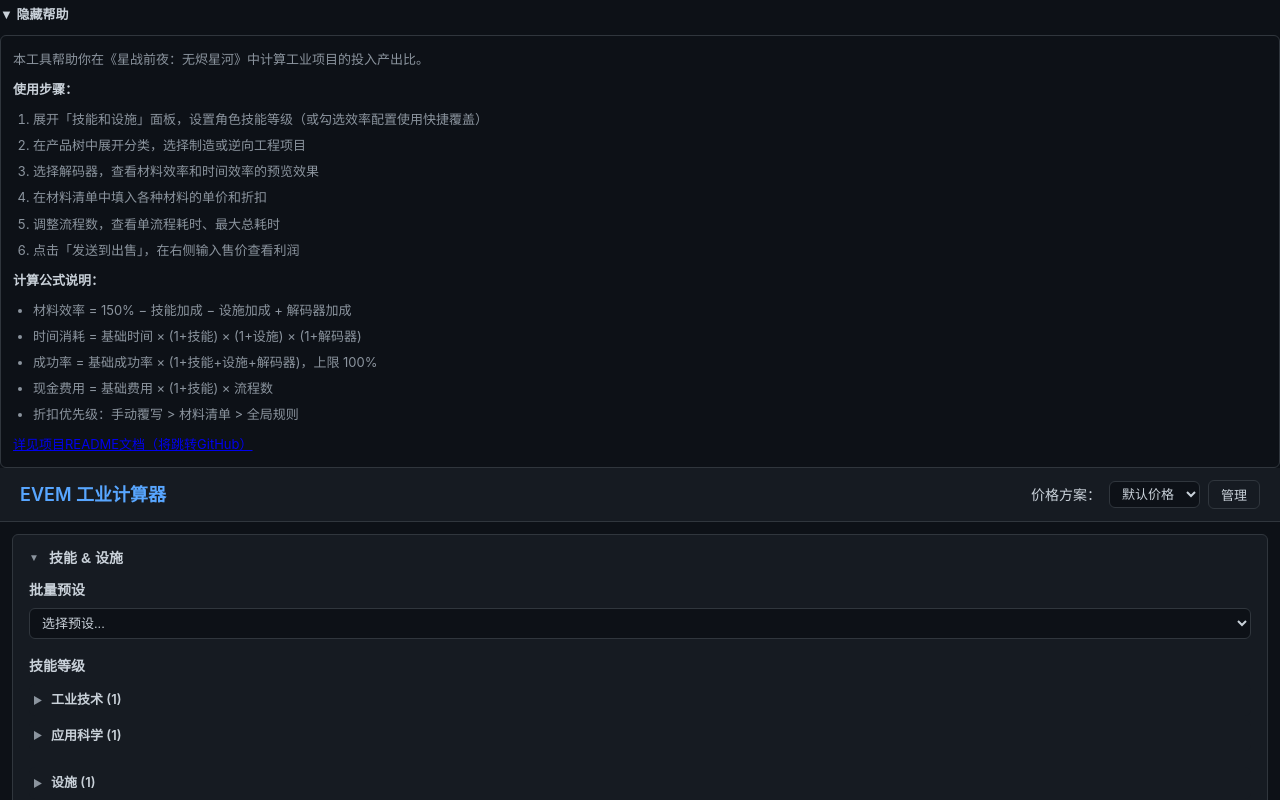
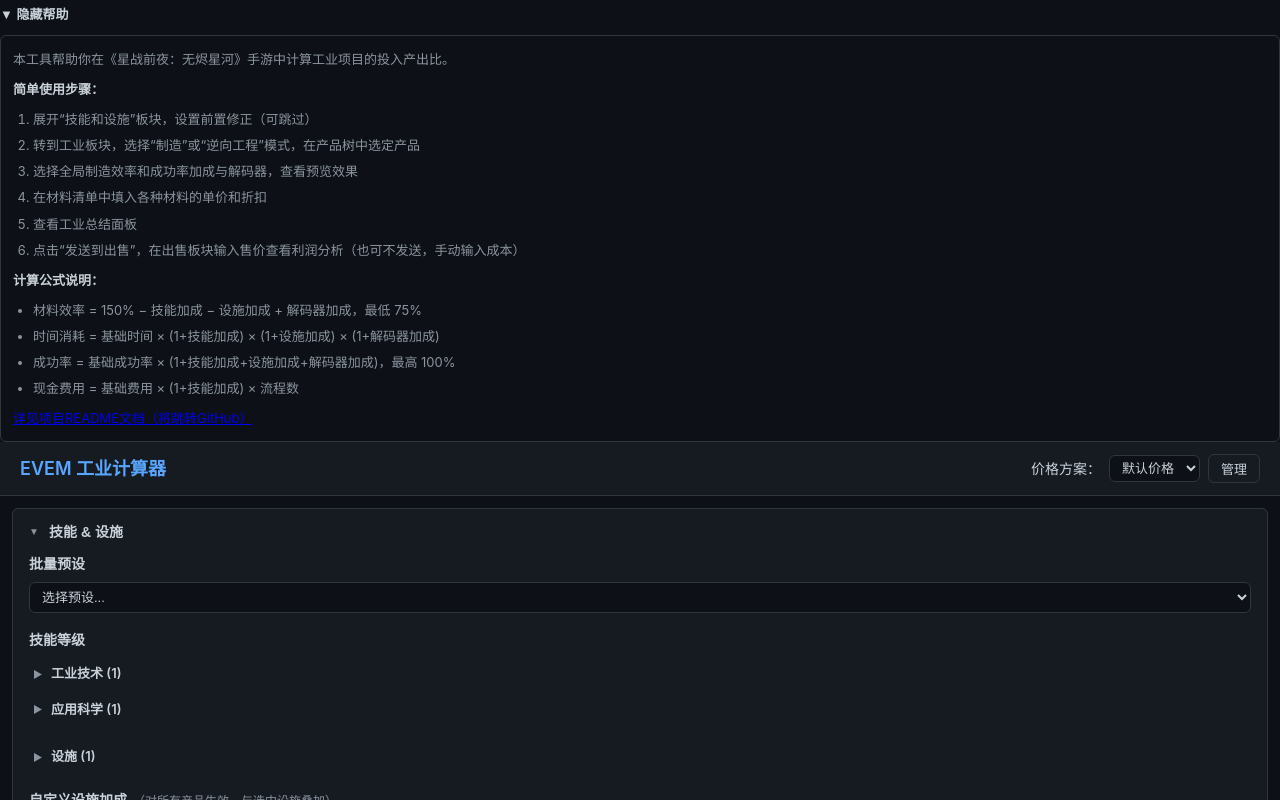
Before and after one commit to wangchai233/EVEM_Industry_Caculator, a React (Vite) app: page / in a window 1280 px wide. Shown: the top 800 px of the page. Built offline with nearby package versions, Linux system fonts and the light colour scheme.

Commit message:
docs(tutorial): 更新新手引导文案和公式说明

```diff
--- a/src/components/Tutorial/Tutorial.tsx
+++ b/src/components/Tutorial/Tutorial.tsx
@@ -19,23 +19,25 @@ export function Tutorial() {
       </button>
       {show && (
         <div className={styles.content}>
-          <p>本工具帮助你在《星战前夜：无烬星河》中计算工业项目的投入产出比。</p>
-          <p><strong>使用步骤：</strong></p>
+          <p>本工具帮助你在《星战前夜：无烬星河》手游中计算工业项目的投入产出比。</p>
+          <p><strong>简单使用步骤：</strong></p>
           <ol>
-            <li>展开「技能和设施」面板，设置角色技能等级（或勾选效率配置使用快捷覆盖）</li>
-            <li>在产品树中展开分类，选择制造或逆向工程项目</li>
-            <li>选择解码器，查看材料效率和时间效率的预览效果</li>
+            <li>展开“技能和设施”板块，设置前置修正（可跳过）</li>
+            <li>转到工业板块，选择“制造”或“逆向工程”模式，在产品树中选定产品</li>
+            <li>选择全局制造效率和成功率加成与解码器，查看预览效果</li>
             <li>在材料清单中填入各种材料的单价和折扣</li>
-            <li>调整流程数，查看单流程耗时、最大总耗时</li>
-            <li>点击「发送到出售」，在右侧输入售价查看利润</li>
+            <li>查看工业总结面板</li>
+            <li>点击“发送到出售”，在出售板块输入售价查看利润分析（也可不发送，手动输入成本）</li>
           </ol>
           <p><strong>计算公式说明：</strong></p>
           <ul>
-            <li>材料效率 = 150% − 技能加成 − 设施加成 + 解码器加成</li>
-            <li>时间消耗 = 基础时间 × (1+技能) × (1+设施) × (1+解码器)</li>
-            <li>成功率 = 基础成功率 × (1+技能+设施+解码器)，上限 100%</li>
-            <li>现金费用 = 基础费用 × (1+技能) × 流程数</li>
+            <li>材料效率 = 150% − 技能加成 − 设施加成 + 解码器加成，最低 75%</li>
+            <li>时间消耗 = 基础时间 × (1+技能加成) × (1+设施加成) × (1+解码器加成)</li>
+            <li>成功率 = 基础成功率 × (1+技能加成+设施加成+解码器加成)，最高 100%</li>
+            <li>现金费用 = 基础费用 × (1+技能加成) × 流程数</li>
+            {/*
             <li>折扣优先级：手动覆写 &gt; 材料清单 &gt; 全局规则</li>
+            */}
           </ul>
           <a href="https://github.com/wangchai233/EVEM_Industry_Caculator">详见项目README文档（将跳转GitHub）</a>
         </div>
```
